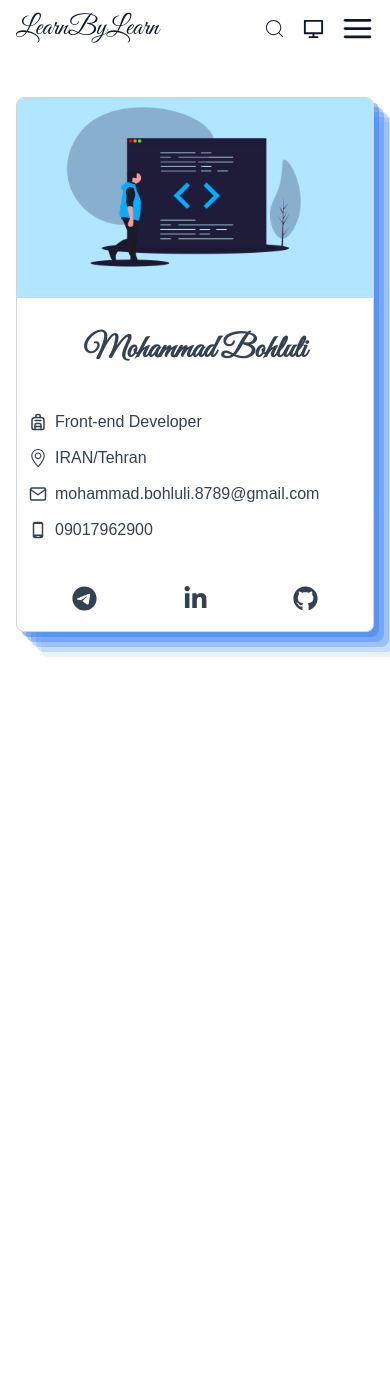
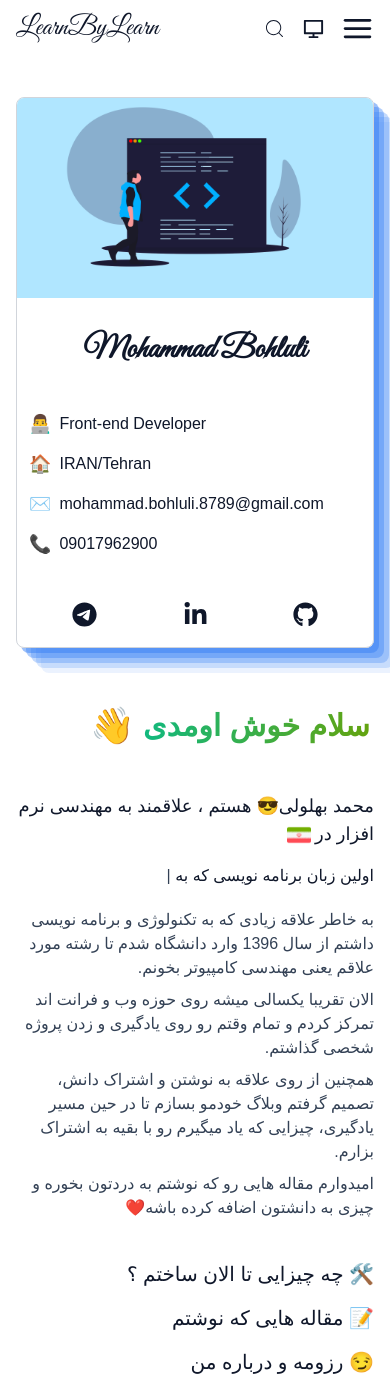
Before and after one commit to MohammadBohluli/learnByLearn-blog, a React (Vite) app in the folder frontend/: page / in a window 390 px wide. Before the commit the page ends 844 px from the top, so only its background shows below. Built offline with nearby package versions, Linux system fonts and the light colour scheme; a small style sheet from the web is missing.

Commit message:
implement home page

```diff
--- a/frontend/package.json
+++ b/frontend/package.json
@@ -17,6 +17,7 @@
     "react-hook-form": "^7.51.5",
     "react-icons": "^5.2.1",
     "react-router-dom": "^6.23.1",
+    "typed.js": "^2.1.0",
     "zustand": "^4.5.2"
   },
   "devDependencies": {
--- /dev/null
+++ b/frontend/src/components/AboutMe.tsx
@@ -0,0 +1,68 @@
+import useTypeAnimation from "../hooks/useTypeAnimation";
+
+const AboutMe = () => {
+  const { refElementAnimation } = useTypeAnimation();
+
+  return (
+    <div>
+      <div className="mb-11 flex items-center gap-1">
+        <p
+          className="bg-gradient-to-r from-emerald-500 to-lime-600
+           bg-clip-text p-1 text-3xl font-bold text-transparent md:text-5xl"
+        >
+          سلام خوش اومدی
+        </p>
+        <span className="text-4xl md:text-5xl">👋</span>
+      </div>
+
+      <div className="mb-4 flex text-lg">
+        <p className="heading-text-color">
+          محمد بهلولی😎 هستم ، علاقمند به مهندسی نرم افزار در
+          <img
+            className="mr-1 inline-block h-6 w-6"
+            src="/iran.png"
+            alt="iran-flag"
+          />
+        </p>
+      </div>
+      <div className="mb-5">
+        <span ref={refElementAnimation} className="heading-text-color" />
+      </div>
+      <div className="mb-10">
+        <p className="mb-2">
+          به خاطر علاقه زیادی که به تکنولوژی و برنامه نویسی داشتم از سال 1396
+          وارد دانشگاه شدم تا رشته مورد علاقم یعنی مهندسی کامپیوتر بخونم.
+        </p>
+
+        <p className="mb-2">
+          الان تقریبا یکسالی میشه روی حوزه وب و فرانت اند تمرکز کردم و تمام وقتم
+          رو روی یادگیری و زدن پروژه شخصی گذاشتم.
+        </p>
+        <p className="mb-2">
+          همچنین از روی علاقه به نوشتن و اشتراک دانش، تصمیم گرفتم وبلاگ خودمو
+          بسازم تا در حین مسیر یادگیری، چیزایی که یاد میگیرم رو با بقیه به
+          اشتراک بزارم.
+        </p>
+        <p>
+          امیدوارم مقاله هایی رو که نوشتم به دردتون بخوره و چیزی به دانشتون
+          اضافه کرده باشه❤️
+        </p>
+      </div>
+      <div>
+        <ul className="heading-text-color flex flex-col gap-4 text-xl">
+          <li>
+            <a href="#">🛠️ چه چیزایی تا الان ساختم ؟</a>
+          </li>
+          <li>
+            <a href="#">📝 مقاله هایی که نوشتم</a>
+          </li>
+          <li>
+            <a href="#">😏 رزومه و درباره من</a>
+          </li>
+        </ul>
+      </div>
+    </div>
+  );
+};
+
+export default AboutMe;
--- a/frontend/src/components/PersonalCartInfo.tsx
+++ b/frontend/src/components/PersonalCartInfo.tsx
@@ -1,18 +1,14 @@
 import { FaGithub, FaLinkedinIn, FaTelegram } from "react-icons/fa6";
-import { FiMail } from "react-icons/fi";
-import { LuBackpack } from "react-icons/lu";
-import { MdOutlinePhoneAndroid } from "react-icons/md";
-import { SlLocationPin } from "react-icons/sl";
 
 const PersonalCartInfo = () => {
   const information = [
-    { title: "Front-end Developer", icon: <LuBackpack /> },
-    { title: "IRAN/Tehran", icon: <SlLocationPin /> },
-    { title: "mohammad.bohluli.8789@gmail.com", icon: <FiMail /> },
-    { title: "09017962900", icon: <MdOutlinePhoneAndroid /> },
+    { title: "Front-end Developer", icon: "👨‍💻" },
+    { title: "IRAN/Tehran", icon: "🏠" },
+    { title: "mohammad.bohluli.8789@gmail.com", icon: "✉️" },
+    { title: "09017962900", icon: "📞" },
   ];
   return (
-    <div className="personal-cart-shadow border-color-theme max-w-96 overflow-hidden rounded-lg border">
+    <div className="heading-text-color personal-cart-shadow border-color-theme max-w-96 overflow-hidden rounded-lg border">
       <div className="h-auto max-w-full">
         <img src="/desktop.png" alt="personal" />
       </div>
--- /dev/null
+++ b/frontend/src/hooks/useTypeAnimation.ts
@@ -0,0 +1,25 @@
+import { useEffect, useRef } from "react";
+import Typed from "typed.js";
+
+const useTypeAnimation = () => {
+  const refElementAnimation = useRef(null);
+  useEffect(() => {
+    const typed = new Typed(refElementAnimation.current, {
+      strings: [
+        "عاشق❤️ برنامه نویسی🧑‍💻، تکنولوژی🖥️ و هرچی که مربوط به اونها هست",
+        "اولین زبان برنامه نویسی که به صورت جدی یاد گرفتم جاواسکریپت❤️ بود",
+        "عاشق لینوکس🐧 و دنیای متن باز",
+        "عمده کار من با جاواسکریپت و تایپ اسکریپت🧑‍💻 هست",
+        "عاشق ویدیو گیم🎮، مخصوصا ژانر اکشن",
+        "آموزش🧑‍🏫 به دیگران رو خیلی دوست دارم",
+        "ورزش مورد علاقه من فوتباله ⚽",
+      ],
+      typeSpeed: 40,
+      loop: true,
+    });
+    return () => typed.destroy();
+  }, []);
+
+  return { refElementAnimation };
+};
+export default useTypeAnimation;
--- a/frontend/src/pages/Home.tsx
+++ b/frontend/src/pages/Home.tsx
@@ -1,9 +1,13 @@
+import AboutMe from "../components/AboutMe";
 import PersonalCartInfo from "../components/PersonalCartInfo";
 
 const Home = () => {
   return (
     <>
-      <PersonalCartInfo />
+      <div className="grid grid-cols-1 gap-14 md:grid-cols-2">
+        <PersonalCartInfo />
+        <AboutMe />
+      </div>
     </>
   );
 };
```
Also changed, not shown: frontend/public/iran.png (added), 1 other file (tests, documents, lock files or other folders).
